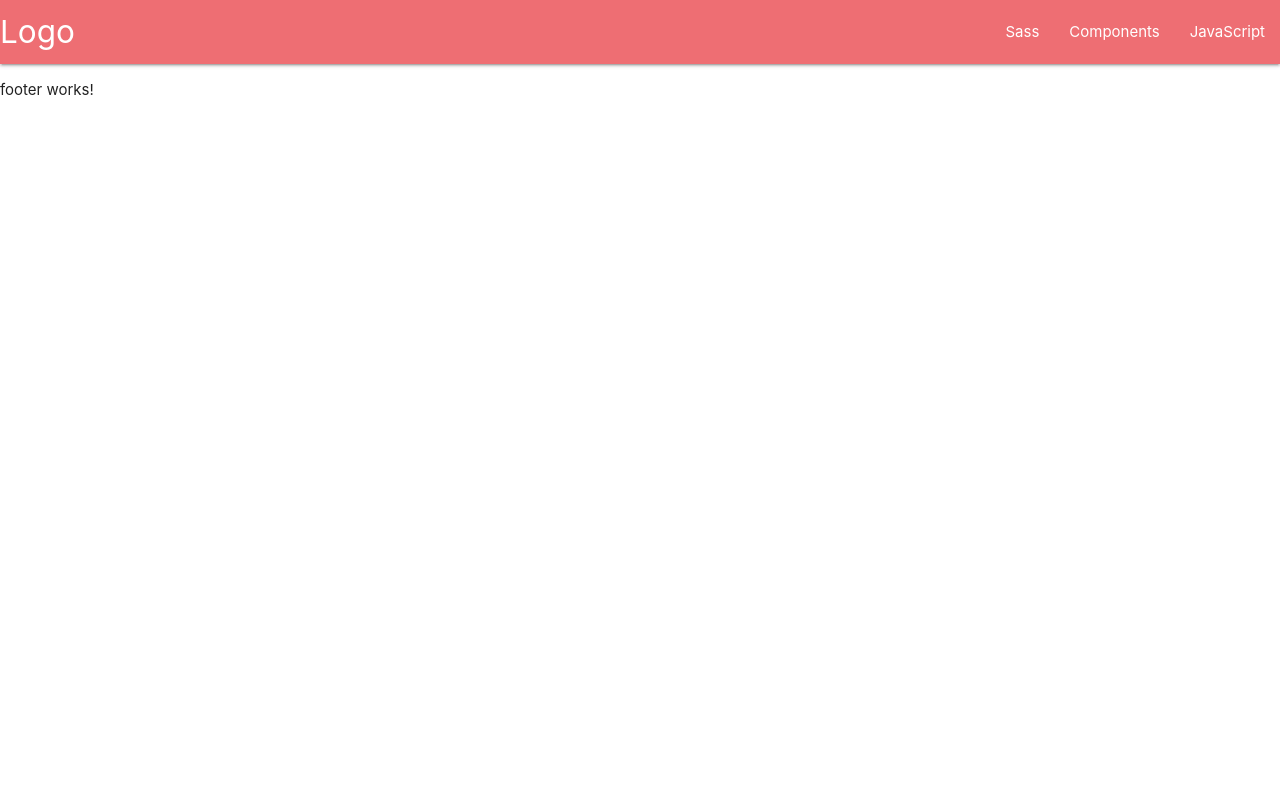
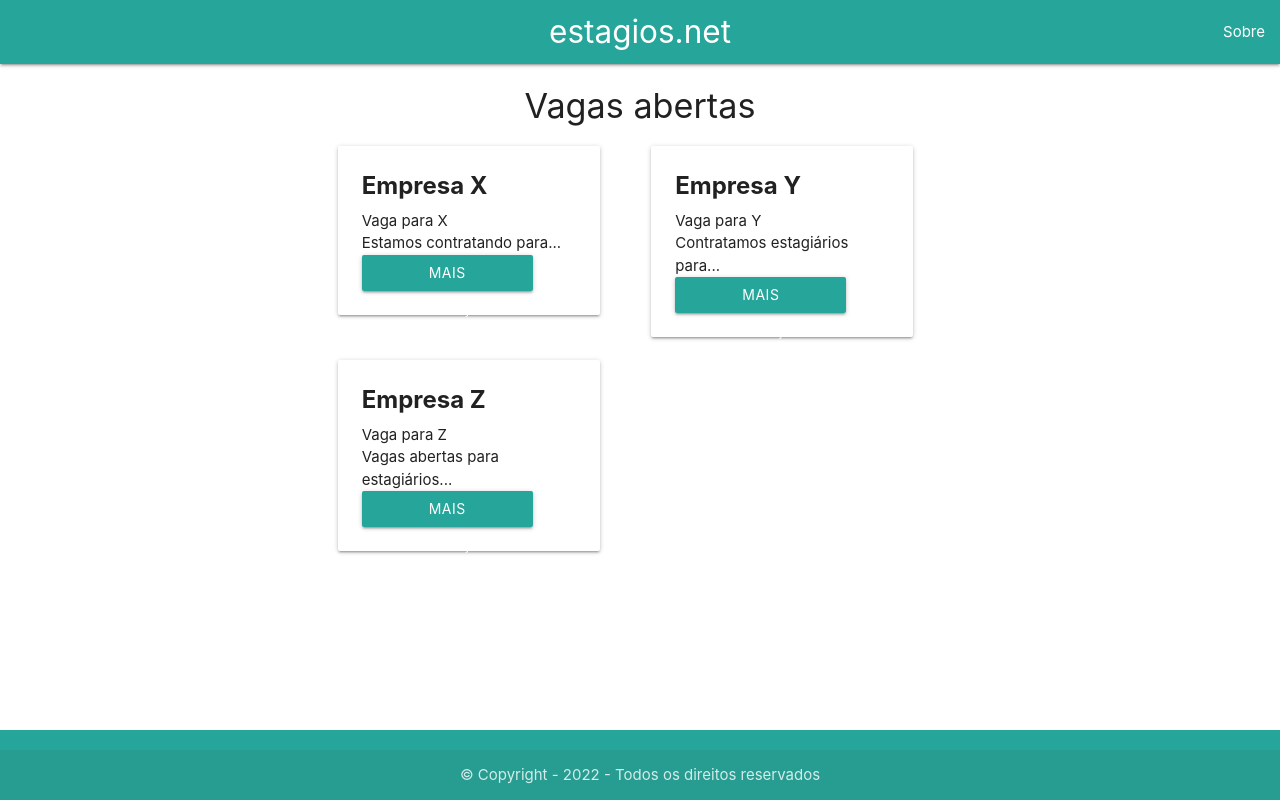
Before and after one commit to guilhermeferreira7/gest-o-de-est-gios, an Angular app: page /aluno/inicio in a window 1280 px wide. Before the commit this address led to /. Built offline with nearby package versions, Linux system fonts and the light colour scheme.

Commit message:
added students home-page

```diff
--- a/src/app/app-routing.module.ts
+++ b/src/app/app-routing.module.ts
@@ -1,10 +1,11 @@
 import { NgModule } from '@angular/core';
 import { RouterModule, Routes } from '@angular/router';
 import { LoginComponent } from './login/login.component';
+import { StudentHomeComponent } from './student-home/student-home.component';
 
 const routes: Routes = [
-  { path: '', redirectTo: 'inicio', pathMatch: 'full' },
-  { path: 'inicio', component: LoginComponent },
+  { path: '', component: LoginComponent },
+  { path: 'aluno/inicio', component: StudentHomeComponent },
 ];
 
 @NgModule({
--- a/src/app/app.component.html
+++ b/src/app/app.component.html
@@ -1,7 +1,11 @@
-<app-header></app-header>
+<header>
+  <app-header></app-header>
+</header>
 
 <main>
   <router-outlet></router-outlet>
 </main>
 
-<app-footer></app-footer>
+<footer>
+  <app-footer></app-footer>
+</footer>
--- a/src/app/components/footer/footer.component.html
+++ b/src/app/components/footer/footer.component.html
@@ -1 +1,8 @@
-<p>footer works!</p>
+<footer class="page-footer bg-color-main">
+  <div class="container"></div>
+  <div class="footer-copyright center">
+    <div class="container">
+      &copy; Copyright - 2022 - Todos os direitos reservados
+    </div>
+  </div>
+</footer>
--- a/src/app/components/header/header.component.html
+++ b/src/app/components/header/header.component.html
@@ -1,10 +1,15 @@
 <nav>
-  <div class="nav-wrapper">
-    <a href="#" class="brand-logo">Logo</a>
+  <div class="nav-wrapper bg-color-main">
+    <a href="#" class="brand-logo center">estagios.net</a>
+    <a href="#" data-target="mobile-demo" class="sidenav-trigger"
+      ><i class="material-icons">menu</i></a
+    >
     <ul id="nav-mobile" class="right hide-on-med-and-down">
-      <li><a href="sass.html">Sass</a></li>
-      <li><a href="badges.html">Components</a></li>
-      <li><a href="collapsible.html">JavaScript</a></li>
+      <li><a href="sass.html">Sobre</a></li>
     </ul>
   </div>
 </nav>
+
+<ul class="sidenav" id="mobile-demo" #mobile>
+  <li><a href="sass.html">Sobre</a></li>
+</ul>
--- a/src/app/components/header/header.component.ts
+++ b/src/app/components/header/header.component.ts
@@ -1,15 +1,26 @@
-import { Component, OnInit } from '@angular/core';
+import * as M from 'materialize-css';
+
+import {
+  Component,
+  OnInit,
+  AfterViewInit,
+  ViewChild,
+  ElementRef,
+} from '@angular/core';
 
 @Component({
   selector: 'app-header',
   templateUrl: './header.component.html',
-  styleUrls: ['./header.component.css']
+  styleUrls: ['./header.component.css'],
 })
-export class HeaderComponent implements OnInit {
+export class HeaderComponent implements OnInit, AfterViewInit {
+  @ViewChild('mobile') sideNav?: ElementRef;
 
-  constructor() { }
+  constructor() {}
 
-  ngOnInit(): void {
+  ngOnInit(): void {}
+
+  ngAfterViewInit(): void {
+    M.Sidenav.init(this.sideNav?.nativeElement);
   }
-
 }
--- /dev/null
+++ b/src/app/student-home/student-home.component.css
@@ -0,0 +1,15 @@
+.job-card {
+  width: 90% !important;
+}
+
+li {
+  margin-bottom: 10px !important;
+}
+
+.btn-card {
+  width: 80%;
+}
+
+.card-title {
+  font-weight: bold;
+}
--- /dev/null
+++ b/src/app/student-home/student-home.component.html
@@ -0,0 +1,21 @@
+<div class="container">
+  <h4 class="center">Vagas abertas</h4>
+  <ul class="container row">
+    <li *ngFor="let job of jobOpportunities">
+      <div class="col s12 m6">
+        <div class="job-card card">
+          <div class="card-content">
+            <p class="offer-enterprise-card card-title">
+              {{ job.enterprise }}
+            </p>
+            <p class="offer-name-card">{{ job.offer }}</p>
+            <p class="offer-descriprion-card">
+              {{ job.description }}
+            </p>
+            <button class="btn btn-card">Mais informações</button>
+          </div>
+        </div>
+      </div>
+    </li>
+  </ul>
+</div>
--- /dev/null
+++ b/src/app/student-home/student-home.component.ts
@@ -0,0 +1,38 @@
+import { Component, OnInit } from '@angular/core';
+
+interface JobOpportiniy {
+  enterprise: string;
+  offer: string;
+  description: string;
+}
+
+@Component({
+  selector: 'app-student-home',
+  templateUrl: './student-home.component.html',
+  styleUrls: ['./student-home.component.css'],
+})
+export class StudentHomeComponent implements OnInit {
+  jobOpportunities: Array<JobOpportiniy>;
+
+  constructor() {
+    this.jobOpportunities = [
+      {
+        enterprise: 'Empresa X',
+        offer: 'Vaga para X',
+        description: 'Estamos contratando para...',
+      },
+      {
+        enterprise: 'Empresa Y',
+        offer: 'Vaga para Y',
+        description: 'Contratamos estagiários para...',
+      },
+      {
+        enterprise: 'Empresa Z',
+        offer: 'Vaga para Z',
+        description: 'Vagas abertas para estagiários...',
+      },
+    ];
+  }
+
+  ngOnInit(): void {}
+}
--- a/src/styles.css
+++ b/src/styles.css
@@ -1,2 +1,17 @@
 /* You can add global styles to this file, and also import other style files */
 @import "~materialize-css/dist/css/materialize.min.css";
+@import "~material-icons/iconfont/material-icons.css";
+
+.bg-color-main {
+  background-color: #26a69a;
+}
+
+/* sticky footer*/
+app-root {
+  display: flex;
+  min-height: 100vh;
+  flex-direction: column;
+}
+main {
+  flex: 1 0 auto;
+}
```
Also changed, not shown: src/app/app.module.ts (+6 -7 lines), 1 other file (tests, documents, lock files or other folders).
